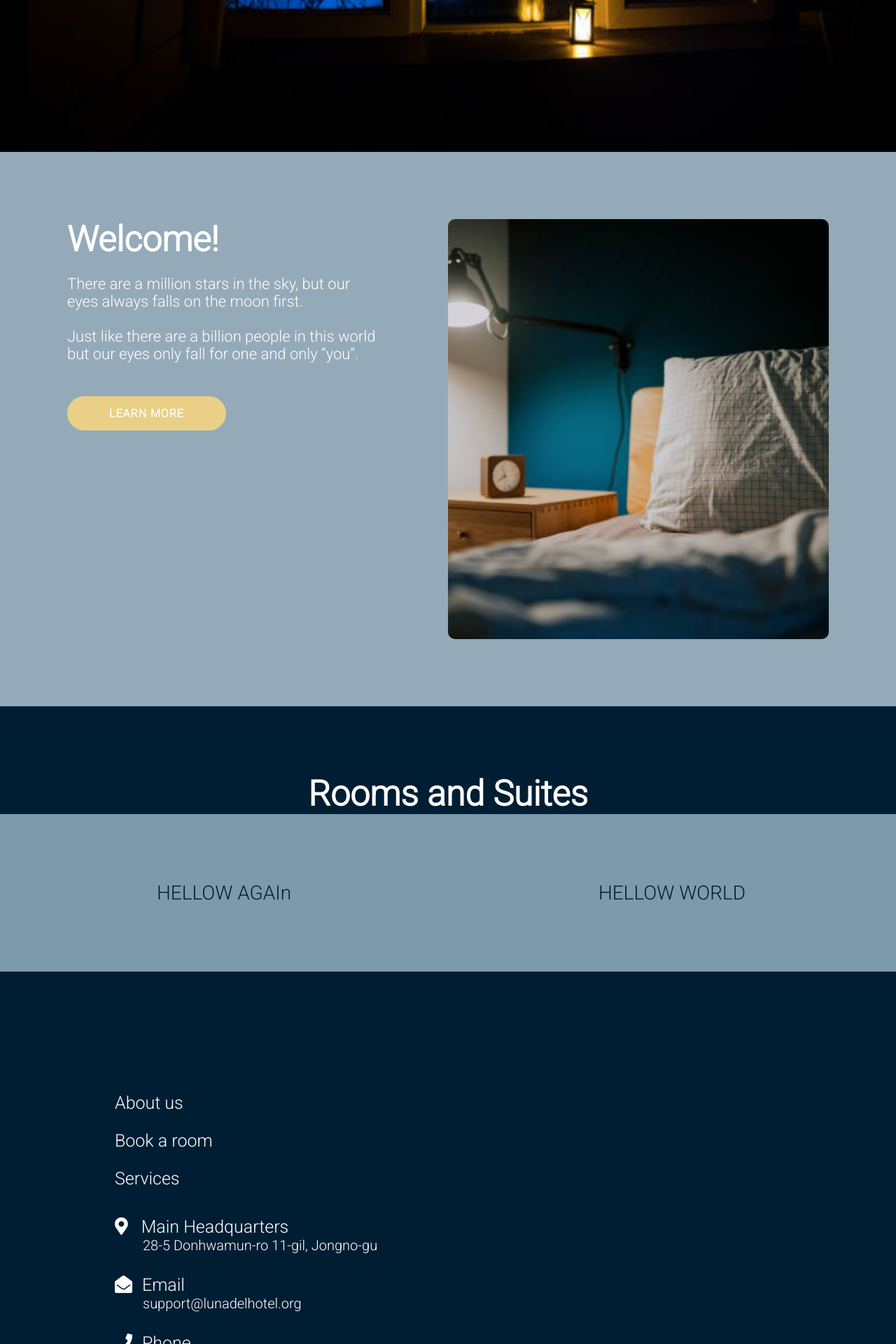
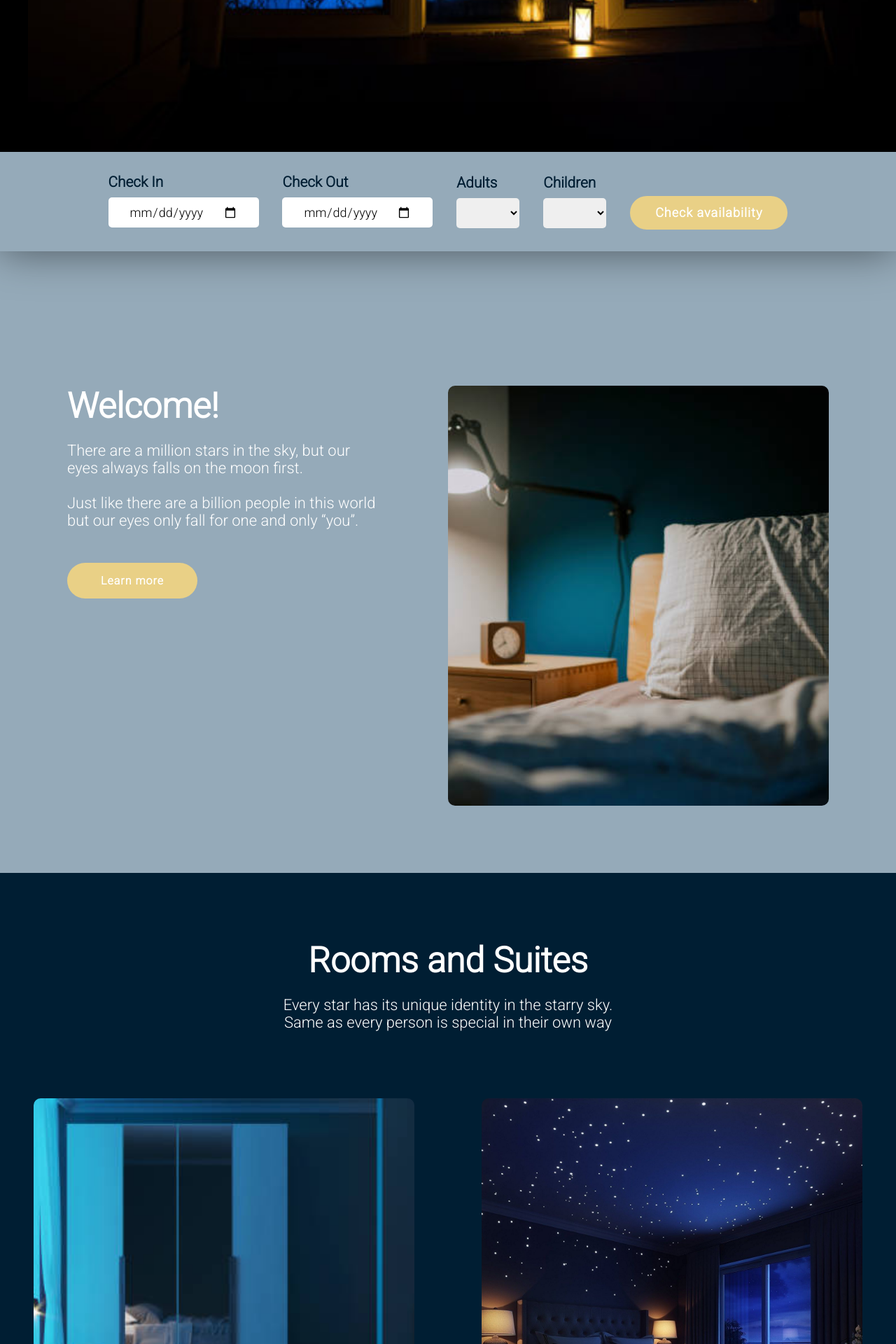
Before and after one commit to RinTanth/CSS326HotelDelLuna, a PHP site: page / in a window 1280 px wide. Shown: the part 663-2583 px from the top of the page at 70% size. Run offline with PHP 8.4, Linux system fonts and the light colour scheme.

Commit message:
Added some images, nearly finished with styles

```diff
--- a/Guest Side/index.html
+++ b/Guest Side/index.html
@@ -34,9 +34,9 @@
                 <div>
                   <ul>
                     <li><a href='index.html'>Home</a></li>
-                    <!-- <li><a href='hotels.html'>Find a hotel</a></li> -->
+                    <li><a href='about.html'>About us</a></li>
                     <li><a href='book_room.html'>Book a room</a></li>
-                    <li><a href='about.html'>About us</a></li>
+                    <li><a href='services.html'>Services</a></li>
                   </ul>
                 </div>
               </div>
@@ -47,15 +47,53 @@
     <!-- Home screen image and text -->
       <div class="background-splash" style="background-image: url(images/cover1.jpg)">
         <h1>To the Moon and back</h1>
-        <!--<a href="hotels.html" class=circle-button>Find a Hotel</a>-->
-        <!-- <a href="hotels.html" class="hover-button-alt" style="z-index: 1; top: 14em; font-size: 1.3rem;">Find a hotel</a> -->
-
       </div>
     <!-- End of Home screen image and text container -->
 
+    <div class="form-availability">
+      <form action="rooms_available.php" method="post">
+
+        <span class="form-block">
+          <label for="checkin" style="display:block;">Check In</label>
+          <input type="date" name="checkin">
+        </span>
+
+        <span class="form-block">
+          <label for="checkout" style="display:block;">Check Out</label>
+          <input type="date" name="checkout">
+        </span>
+
+        <span class="form-block">
+          <label for="adults" style="display:block;">Adults</label>
+          <select id="adults" name="adults">
+            <option hidden selected></option>
+            <option value=1>1</option>
+            <option value=2>2</option>
+            <option value=3>3</option>
+            <option value=4>4</option>
+          </select>
+        </span>
+
+        <span class="form-block">
+          <label for="children" style="display:block;">Children</label>
+          <select id="children" name="children">
+            <option hidden selected></option>
+            <option value=1>1</option>
+            <option value=2>2</option>
+            <option value=3>3</option>
+            <option value=4>4</option>
+          </select>
+        </span>
+
+        <span class="form-block">
+          <button class="button-norm button-yellow" type="submit" name="submit" style="font-size: 18px; z-index: 1;">Check availability</button>
+        </span>
+
+      </form>
+    </div>
 
     <!-- First container -->
-      <div class="two-columns-container">
+      <div class="two-columns-container" style="padding-top: 12em;">
         <div class="even-column even-column-config-1">
           <h1>Welcome!</h1>
           <p>There are a million stars in the sky, but our eyes always falls on the moon first.
@@ -74,17 +112,25 @@
     <!-- Second container -->
       <div class="plain-container" style="background-color: var(--dark_blue)">
         <h1 class="heading-font">Rooms and Suites</h1>
-        <div class="two-columns-container" style="background-color: var(--cream);">
+        <p>Every star has its unique identity in the starry sky.<br>Same as every person is special in their own way</p>
+        <div class="two-columns-container" style="background-color: var(--dark_blue); padding-bottom: 0;">
           <div class="even-column">
-            <h1>HELLOW AGAIn</h1>
+            <div class="image-plain-column" style="background-image: url('images/room1.jpg')"></div>
           </div>
 
           <div class="even-column">
-            <h1>HELLOW WORLD</h1>
+            <div class="image-plain-column image-plain-column-res" style="background-image: url('images/room3.jpg')"></div>
           </div>
         </div>
       </div>
     <!-- End of Second container -->
+
+
+    <!-- Top Footer container  -->
+
+
+    <!-- End of Top Footer container -->
+
 
     <!-- Bottom Footer container -->
     <div class="container-bottom-footer">
@@ -96,22 +142,21 @@
 
       <div class="footer-section">
         <div class="footer-information">
-          <i style="font-size:25px;color:white;" class='fas fa-map-marker-alt'></i>
+          <i style="font-size:25px; color:var(--star_yellow);" class='fas fa-map-marker-alt'></i>
           <h1 style="margin-top: 17px; margin-left: 5px;">Main Headquarters</h1>
           <h2>28-5 Donhwamun-ro 11-gil, Jongno-gu</h2>
         </div>
 
         <div class="footer-information">
-          <i style="font-size:25px;color:white;" class='fas fa-envelope-open'></i>
+          <i style="font-size:25px; color:var(--star_yellow);" class='fas fa-envelope-open'></i>
           <h1 style="margin-top: 17px">Email</h1>
           <h2>support@lunadelhotel.org</h2>
         </div>
-
       </div>
 
       <div class="footer-section">
         <div class="footer-information">
-          <i style="font-size:25px;color:white;" class='fas fa-phone'></i>
+          <i style="font-size:25px; color:var(--star_yellow);" class='fas fa-phone'></i>
           <h1 style="margin-top: 17px">Phone</h1>
           <h2>02-420-6969</h2>
         </div>
--- a/Guest Side/style.css
+++ b/Guest Side/style.css
@@ -356,43 +356,6 @@ h2 {
 /* End of Hotels List Container */
 
 
-/* Start of Form Containers */
-.form-availability  {
-  top: 400px;
-  padding: 1em;
-  border-radius: 10px;
-  position: relative;
-  display: flex;
-  justify-content: center;
-  margin: auto;
-  width: 85%;
-  background-color: white;
-  box-shadow: 0 0px 60px 0 rgba(0, 0, 0, 0.5);
-}
-
-.form-block {
-  display: inline-block;
-  padding: 15px;
-  text-align: left;
-}
-
-.form-block > label {
-  font-size: 1.3rem;
-  padding-bottom: 0.5em;
-}
-
-.form-block > input[type=date] {
-  padding: 10px 30px;
-  font-size: 18px;
-
-}
-
-.form-block > select {
-  padding: 10px 30px;
-  font-size: 18px;
-}
-/* End of Form containers */
-
 
 /* Hotel Room Container */
 .room-table  {
--- a/Guest Side/stylecomponents.css
+++ b/Guest Side/stylecomponents.css
@@ -1,10 +1,11 @@
 /* Components (Buttons and etc) */
+
+/* This button is for the a tag */
 .button:link, .button:visited {
-    text-transform: uppercase;
     font-weight: bold;
     letter-spacing: 1px;
     text-decoration: none;
-    padding: 15px 60px;
+    padding: 1em 3em 1em 3em;
     display: inline-block;
     border-radius: 100px;
     transition: all .2s;
@@ -68,4 +69,76 @@
         transform: translateY(0px);
     }
 }
+
+
+/* This button is for the button tag */
+.button-norm, .button-norm:visited {
+    font-weight: bold;
+    letter-spacing: 1px;
+    text-decoration: none;
+    padding: 0.75em 2em 0.75em 2em;
+    display: inline-block;
+    border-radius: 100px;
+    transition: all .2s;
+    border: none;
+}
+
+.button-norm:hover {
+    transform: translateY(-3px);
+    box-shadow: 0 10px 20px rgba(0, 0, 0, 0.2);
+}
+
+.button-norm:active {
+    transform: translateY(-1px);
+    box-shadow: 0 5px 10px rgba(0, 0, 0, 0.2);
+}
+
+.button-white {
+    background-color: #fff;
+    color: #777;
+}
+
+.button-yellow {
+    background-color: var(--star_yellow);
+    color: #fff;
+}
+
+.button-norm::after {
+    content: "";
+    display: inline-block;
+    height: 100%;
+    width: 100%;
+    border-radius: 100px;
+    position: absolute;
+    top: 0;
+    left: 0;
+    z-index: -1;
+    transition: all .4s;
+}
+
+.button-white::after {
+    background-color: #fff;
+}
+
+.button-yellow::after {
+    background-color: var(--star_yellow);
+}
+
+.button-norm:hover::after {
+    transform: scaleX(1.4) scaleY(1.6);
+    opacity: 0;
+}
+
+@keyframes moveInBottom {
+    0% {
+        opacity: 0;
+        transform: translateY(30px);
+    }
+
+    100% {
+        opacity: 1;
+        transform: translateY(0px);
+    }
+}
+
 /* END of Components (Buttons and etc) */
--- a/Guest Side/stylecontainers.css
+++ b/Guest Side/stylecontainers.css
@@ -1,4 +1,4 @@
-
+/* START OF Simple Plain Container */
 .plain-container {
   padding-top: 6em;
   padding-bottom: 6em;
@@ -8,7 +8,31 @@
 }
 
 
+.plain-container > p{
+  padding-top: 1em;
+  font-size: 22px;
+  font-weight: normal;
+  color: white;
 
+}
+
+
+.image-plain-column {
+  position: relative;
+  height: 600px;
+  width: 85%;
+  margin: auto;
+  background-position: center;
+  background-repeat: no-repeat;
+  background-size: cover;
+  border-radius: 10px;
+}
+
+
+/* END OF Simple Plain Container */
+
+
+/* START OF Two Column Container (Responsive) */
 .two-columns-container  {
   display: flex;
   flex-direction: row;
@@ -50,8 +74,13 @@
 
 
 @media (max-width: 800px) {
+
   .two-columns-container {
     flex-direction: column;
+  }
+
+  .image-plain-column-res {
+    margin-top: 10px;
   }
 
   .image-column {
@@ -60,3 +89,53 @@
     justify-content: center;
   }
 }
+
+/* END OF Two Column Container (Responsive) */
+
+
+/* START OF Top Footer Container (Responsive) */
+
+
+/* END OF Top Footer Container (Responsive) */
+
+/* START OF Form Containers */
+.form-availability  {
+  padding: 1em;
+  position: relative;
+  display: flex;
+  justify-content: center;
+  margin: auto;
+  width: 100%;
+  background-color: var(--metal_blue);
+  box-shadow: 0 0px 60px 0 rgba(0, 0, 0, 0.5);
+}
+
+.form-block {
+  display: inline-block;
+  padding: 15px;
+  text-align: left;
+}
+
+.form-block > label {
+  font-size: 1.3rem;
+  font-weight: bold;
+  padding-bottom: 0.5em;
+}
+
+.form-block > input[type=date] {
+  padding: 10px 30px;
+  font-size: 18px;
+  color: black;
+  border: none;
+  border-radius: 5px;
+
+}
+
+.form-block > select {
+  border: none;
+  padding: 10px 30px;
+  font-size: 18px;
+  color: black;
+  border-radius: 5px;
+}
+/* END OF Form containers */
```
Also changed, not shown: Guest Side/images/banner.jpg (added), Guest Side/images/room1.jpg (added), Guest Side/images/room2.jpg (added), Guest Side/images/room3.jpg (added).
